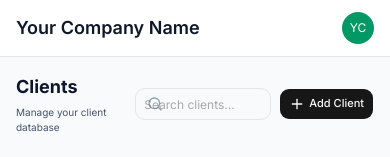
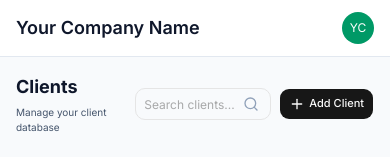
Before and after one commit to wanshazamirul/invoice, a Next.js app: page /clients in a window 390 px wide. Shown: the top 157 px of the page. Built offline with nearby package versions, Linux system fonts and the light colour scheme.

Commit message:
fix: move search icon to right side of input

```diff
--- a/components/ui/search-bar.tsx
+++ b/components/ui/search-bar.tsx
@@ -27,13 +27,15 @@ export function SearchBar({ value, onChange, placeholder = 'Search...' }: Search
 
   return (
     <div className="relative">
-      <Search className="absolute left-3 top-1/2 transform -translate-y-1/2 text-slate-400 w-4 h-4" />
+      <div className="absolute left-3 top-1/2 transform -translate-y-1/2 text-xs text-slate-400 hidden sm:block">
+        ⌘K
+      </div>
       <Input
         type="text"
         value={localValue}
         onChange={(e) => setLocalValue(e.target.value)}
         placeholder={placeholder}
-        className="pl-10"
+        className="pr-10"
         onKeyDown={(e) => {
           if (e.key === 'k' && (e.metaKey || e.ctrlKey)) {
             e.preventDefault();
@@ -41,9 +43,7 @@ export function SearchBar({ value, onChange, placeholder = 'Search...' }: Search
           }
         }}
       />
-      <div className="absolute right-3 top-1/2 transform -translate-y-1/2 text-xs text-slate-400 hidden sm:block">
-        ⌘K
-      </div>
+      <Search className="absolute right-3 top-1/2 transform -translate-y-1/2 text-slate-400 w-4 h-4" />
     </div>
   );
 }
```
